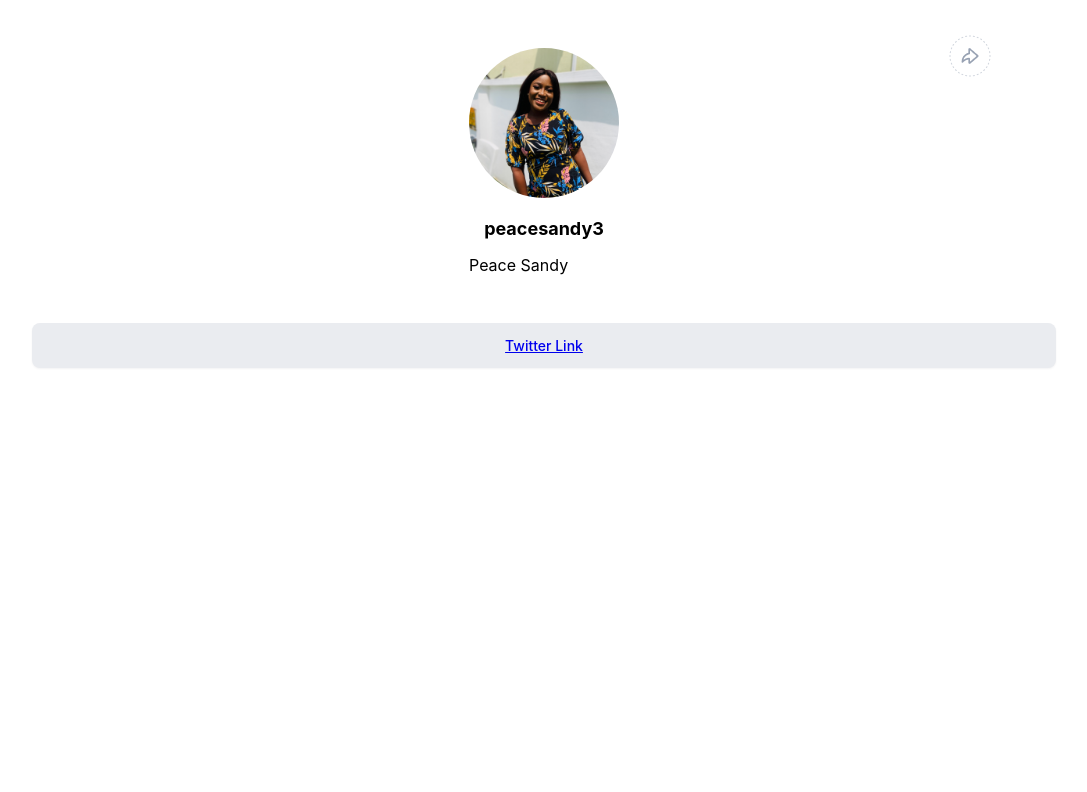
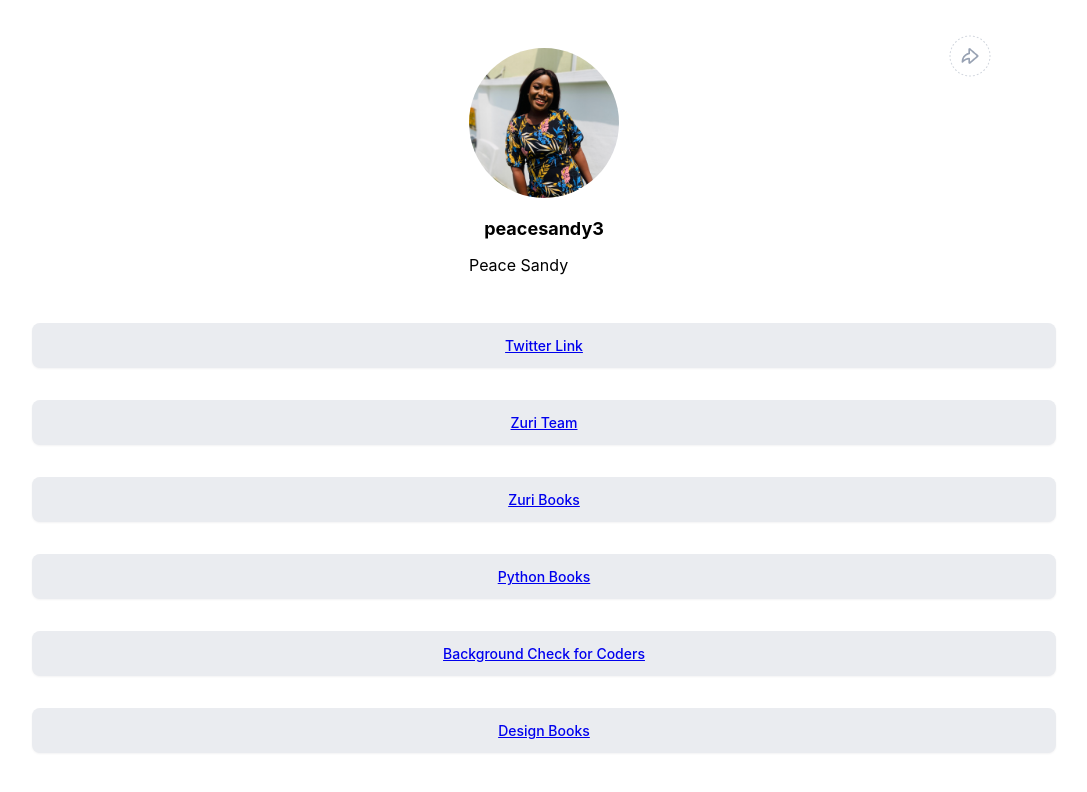
Before and after one commit to Peacesandy/hngtask1, a React (Create React App) app: page / in a window 1280 px wide. Shown: the top 792 px of the page, without its empty margins (112-1199 px from the left). Built offline with nearby package versions, Linux system fonts and the light colour scheme.

Commit message:
completed the links section

```diff
--- a/src/App.js
+++ b/src/App.js
@@ -30,6 +30,31 @@
         id='twitter_link'>
           Twitter Link
         </a>
+        <a
+          href="https://training.zuri.team/"
+          id="btn__zuri">
+          Zuri Team
+        </a>
+        <a
+          href="http://books.zuri.team"
+          id="books">
+          Zuri Books
+        </a>
+        <a
+          href="https://books.zuri.team/python-for-beginners?ref_id=PeaceSandy"
+          id="book__python">
+          Python Books
+        </a>
+        <a
+          href="https://background.zuri.team"
+          id="pitch">
+          Background Check for Coders
+        </a>
+        <a
+          href="https://books.zuri.team/design-rules"
+          id="book__design">
+          Design Books
+        </a>
       </section>
     </main>
     </>
```
